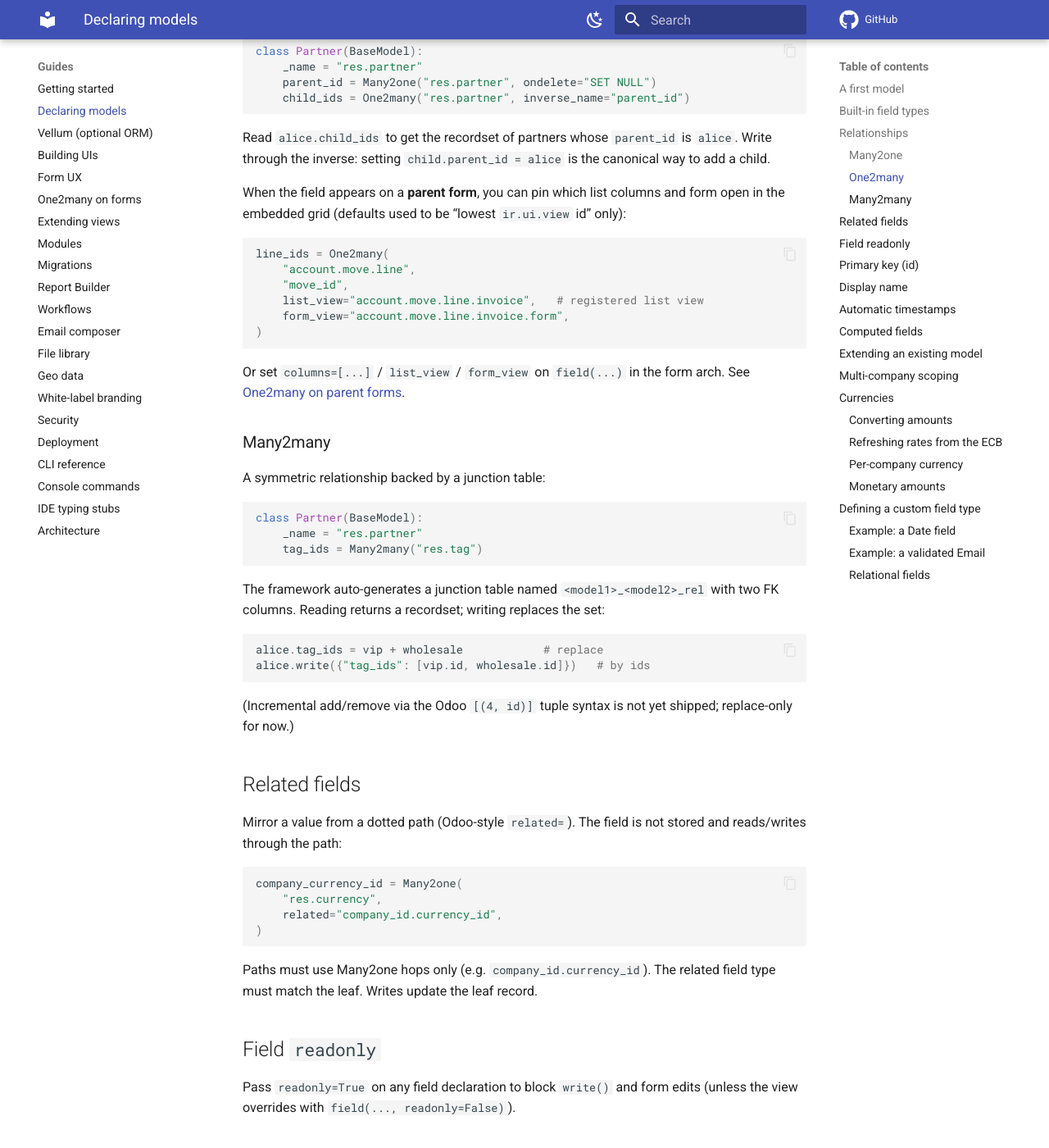
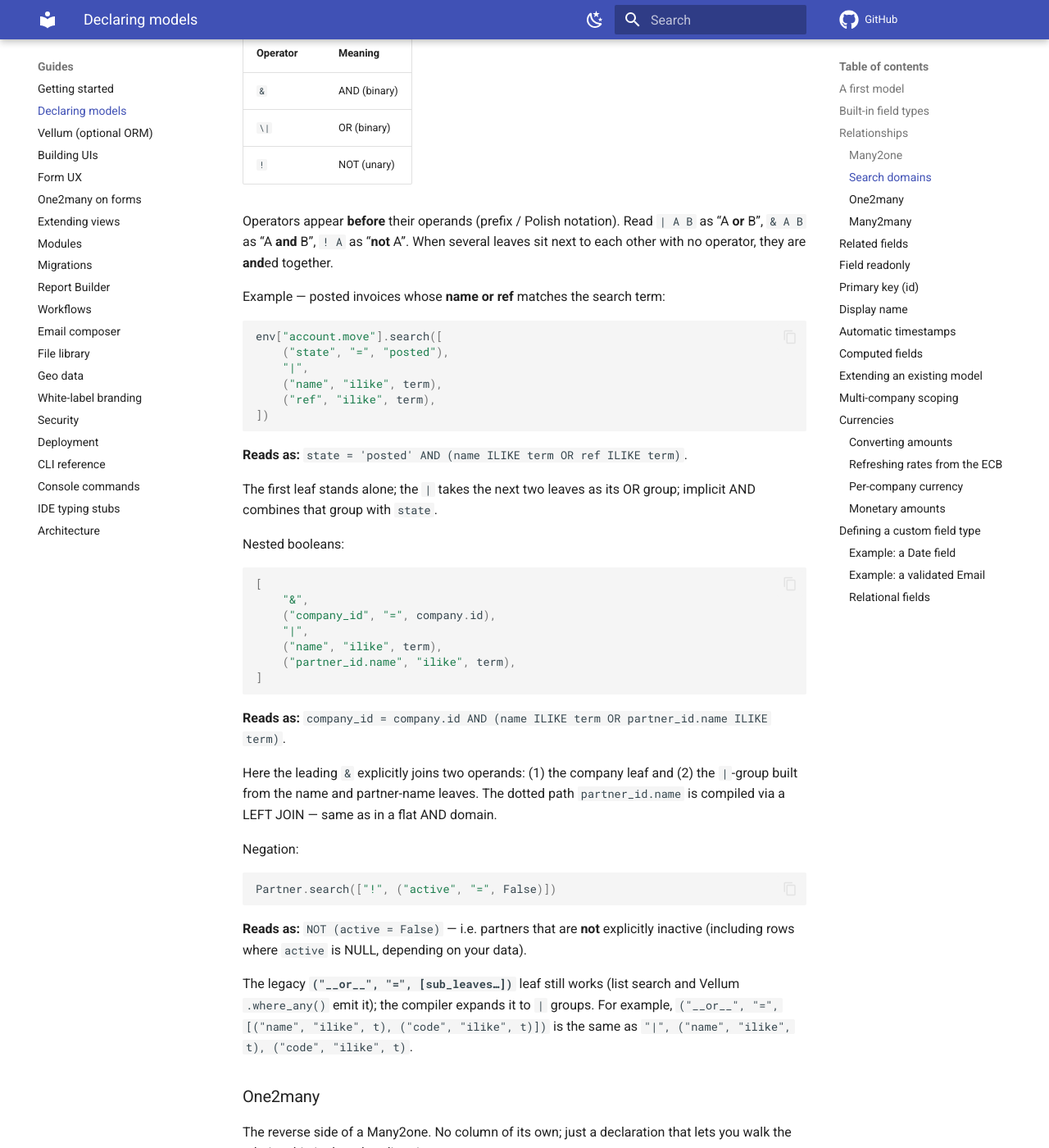
Before and after one commit to coolsam726/pyvelm, an MkDocs documentation site: the page built from docs/models.md, in a window 1280 px wide and 1400 px high, scrolled down 2746 px. Shown: the whole window at 82% size. Built offline with MkDocs 1.6.1 and Material for MkDocs 9.7.7, drawn with Linux system fonts in a browser that asks for light colours; comment, search, counter and statistics services are not loaded; some of the changed text lies outside the part shown.

Commit message:
Release v0.23.0: Odoo-style domain operators and search domain docs.

````diff
--- a/docs/models.md
+++ b/docs/models.md
@@ -108,7 +108,73 @@ env["res.partner"].search([
 ])
 ```
 
-The compiler LEFT JOINs the necessary tables — no per-record query.
+**Reads as:** partners whose country’s region’s name is `"Europe"` (two LEFT JOINs,
+one query).
+
+### Search domains
+
+Domains are a list of `(field, operator, value)` **leaves**, combined with
+**implicit AND** when no operators are present. **Odoo-style prefix operators**
+are supported:
+
+| Operator | Meaning |
+|----------|---------|
+| `&` | AND (binary) |
+| `\|` | OR (binary) |
+| `!` | NOT (unary) |
+
+Operators appear **before** their operands (prefix / Polish notation). Read
+`| A B` as “A **or** B”, `& A B` as “A **and** B”, `! A` as “**not** A”. When
+several leaves sit next to each other with no operator, they are **and**ed
+together.
+
+Example — posted invoices whose **name or ref** matches the search term:
+
+```python
+env["account.move"].search([
+    ("state", "=", "posted"),
+    "|",
+    ("name", "ilike", term),
+    ("ref", "ilike", term),
+])
+```
+
+**Reads as:** `state = 'posted' AND (name ILIKE term OR ref ILIKE term)`.
+
+The first leaf stands alone; the `|` takes the next two leaves as its OR group;
+implicit AND combines that group with `state`.
+
+Nested booleans:
+
+```python
+[
+    "&",
+    ("company_id", "=", company.id),
+    "|",
+    ("name", "ilike", term),
+    ("partner_id.name", "ilike", term),
+]
+```
+
+**Reads as:** `company_id = company.id AND (name ILIKE term OR partner_id.name ILIKE term)`.
+
+Here the leading `&` explicitly joins two operands: (1) the company leaf and
+(2) the `|`-group built from the name and partner-name leaves. The dotted path
+`partner_id.name` is compiled via a LEFT JOIN — same as in a flat AND domain.
+
+Negation:
+
+```python
+Partner.search(["!", ("active", "=", False)])
+```
+
+**Reads as:** `NOT (active = False)` — i.e. partners that are **not** explicitly
+inactive (including rows where `active` is NULL, depending on your data).
+
+The legacy **`("__or__", "=", [sub_leaves…])`** leaf still works (list search
+and Vellum `.where_any()` emit it); the compiler expands it to `|` groups.
+For example, `("__or__", "=", [("name", "ilike", t), ("code", "ilike", t)])`
+is the same as `"|", ("name", "ilike", t), ("code", "ilike", t)`.
 
 ### One2many
 
--- a/pyproject.toml
+++ b/pyproject.toml
@@ -1,6 +1,6 @@
 [project]
 name = "pyvelm"
-version = "0.22.1"
+version = "0.23.0"
 description = "PyVELM — declarative Python ERP: Odoo recordsets & modules, Laravel/Filament ergonomics, unique Tailwind admin shell."
 readme = "README.md"
 license = "LGPL-3.0-or-later"
--- a/pyvelm/__init__.py
+++ b/pyvelm/__init__.py
@@ -4,7 +4,7 @@ from pathlib import Path as _Path
 # ``pyproject.toml`` — the release workflow refuses to publish if
 # they diverge, but the check is only enforced in CI; bump both
 # together when cutting a release.
-__version__ = "0.22.1"
+__version__ = "0.23.0"
 
 from .depends import depends
 from .env import Environment
````
Also changed, not shown: CHANGELOG.md (+15 -0 lines), docs/architecture.md (+9 -2 lines), docs/index.md (+5 -4 lines), docs/releases/v0.23.0.md (added, +54 -0 lines), 5 other files.
